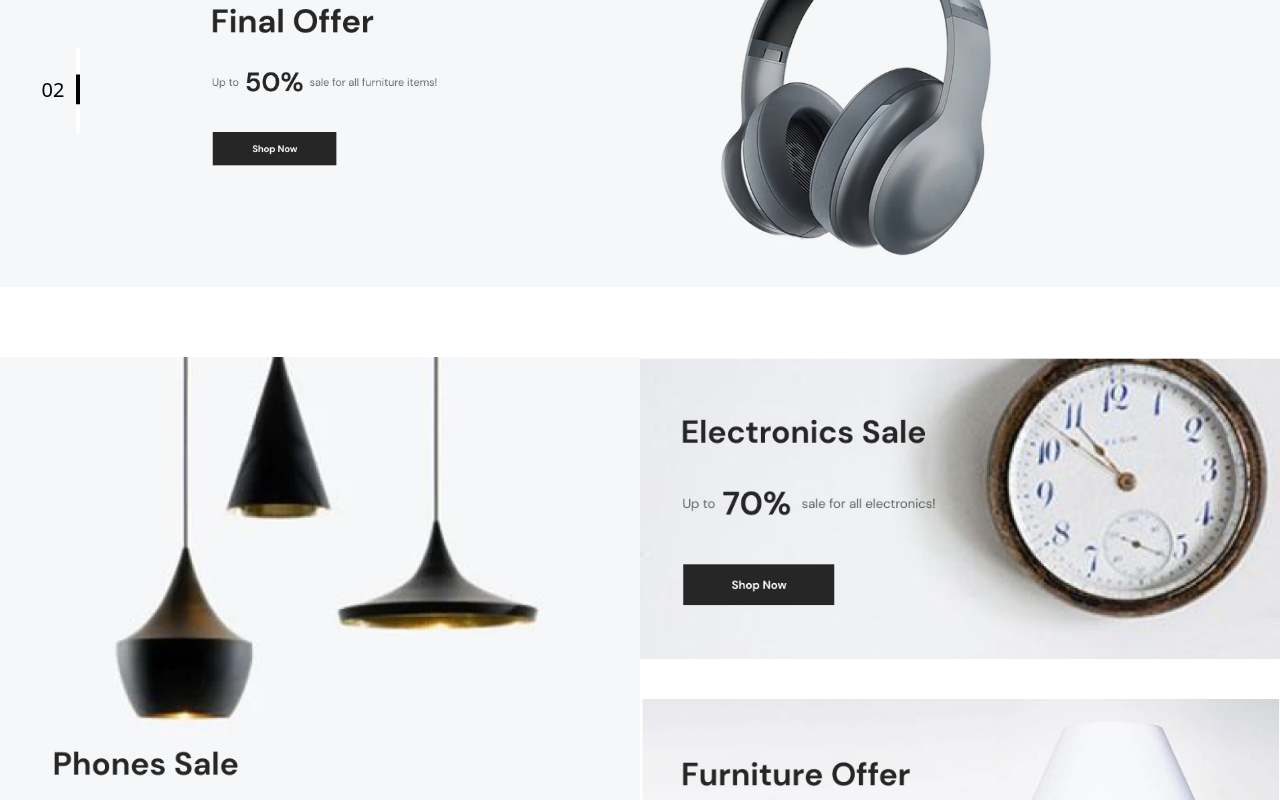
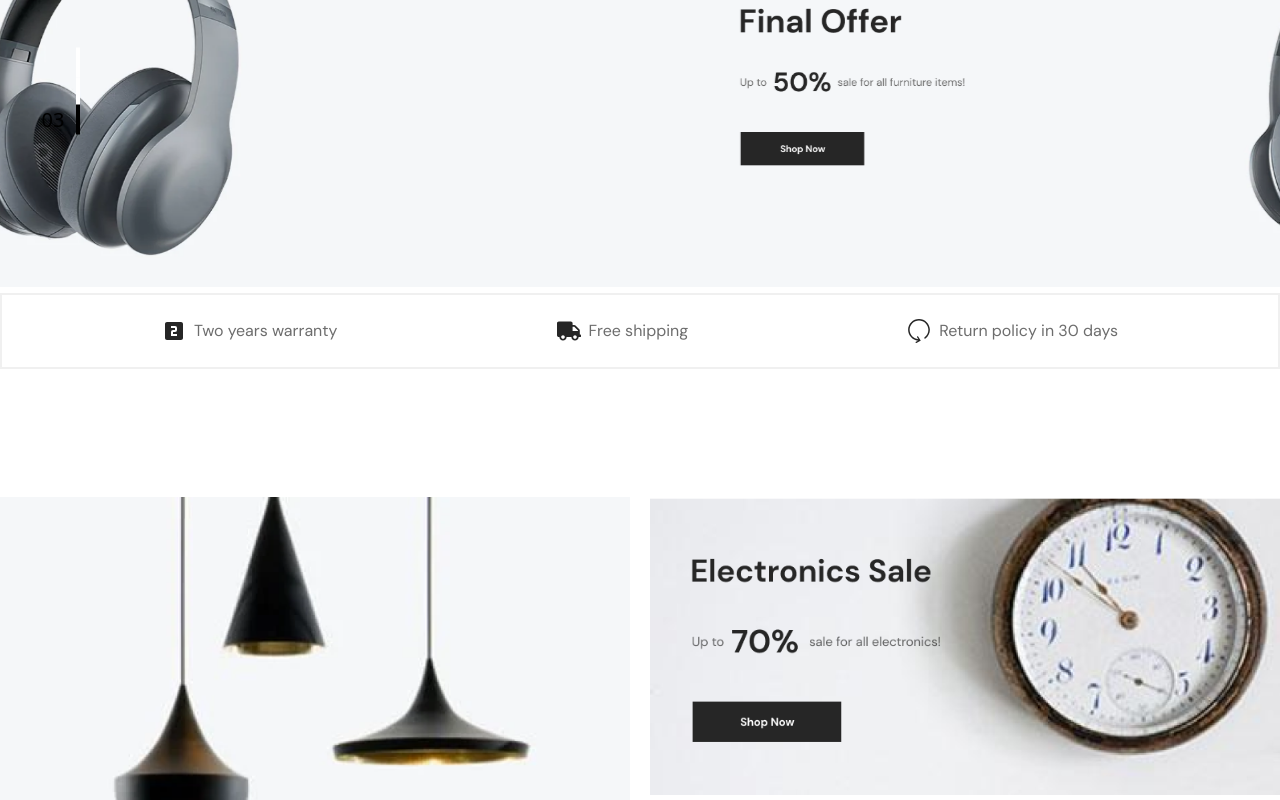
Before and after one commit to TasneemFarid/orebi-react-ecommerce, a React (Vite) app: page / in a window 1280 px wide. Shown: the part 300-1100 px from the top of the page. Built offline with nearby package versions, Linux system fonts and the light colour scheme.

Commit message:
home page done

```diff
--- a/src/pages/Home.jsx
+++ b/src/pages/Home.jsx
@@ -1,4 +1,7 @@
 import React, { useRef } from "react";
+import { FaTruck } from "react-icons/fa";
+import { MdLooksTwo } from "react-icons/md";
+import { SlReload } from "react-icons/sl";
 import Slider from "react-slick";
 import "slick-carousel/slick/slick.css";
 import ad1 from "../assets/ad1.png";
@@ -51,16 +54,11 @@ const Home = () => {
     autoplay: true,
     dots: true,
     appendDots: (dots) => (
-      <div class="banner">
+      <div>
         <ul> {dots} </ul>
       </div>
     ),
-    customPaging: (i) => (
-      <button
-      >
-        0{i + 1}
-      </button>
-    ),
+    customPaging: (i) => <button>0{i + 1}</button>,
   };
   return (
     <>
@@ -74,10 +72,27 @@ const Home = () => {
         <div>
           <Image src={banner} className="w-full" />
         </div>
+      </Slider>
 
-      </Slider>
-      <Container className="mt-16">
-        <Flex className="justify-between">
+      <div className="border-2 border-offwhite py-6 px-40">
+        <Flex className="justify-between font-dm font-normal text-base text-lightash">
+          <Flex className="gap-2 items-center">
+            <MdLooksTwo className="text-2xl text-dark" />
+            Two years warranty
+          </Flex>
+          <Flex className="gap-2 items-center">
+            <FaTruck className="text-2xl text-dark" />
+            Free shipping
+          </Flex>
+          <Flex className="gap-2 items-center">
+            <SlReload className="text-2xl text-dark" />
+            Return policy in 30 days
+          </Flex>
+        </Flex>
+      </div>
+
+      <Container className="">
+        <Flex className="gap-5 my-32">
           <div className="w-1/2">
             <Image src={ad1} className="w-full" />
           </div>
@@ -87,7 +102,7 @@ const Home = () => {
           </div>
         </Flex>
 
-        <Subheading text="New Arrivals" className="" />
+        <Subheading text="New Arrivals" className="mb-12" />
         <Slider {...settings}>
           <div className="w-24">
             <Product heading="Product 1" />
@@ -109,7 +124,7 @@ const Home = () => {
           </div>
         </Slider>
 
-        <Subheading text="Best Sellers" className="" />
+        <Subheading text="Best Sellers" className="mt-32 mb-12" />
         <Flex className="justify-between">
           <div className="w-24">
             <Product heading="Product 1" />
@@ -125,9 +140,9 @@ const Home = () => {
           </div>
         </Flex>
 
-        <Image src={ad4} />
+        <Image src={ad4} className="mt-32" />
 
-        <Subheading text="Special Offers" className="" />
+        <Subheading text="Special Offers" className="mt-32 mb-12" />
         <Flex className="justify-between">
           <div className="w-24">
             <Product heading="Product 1" />
```
